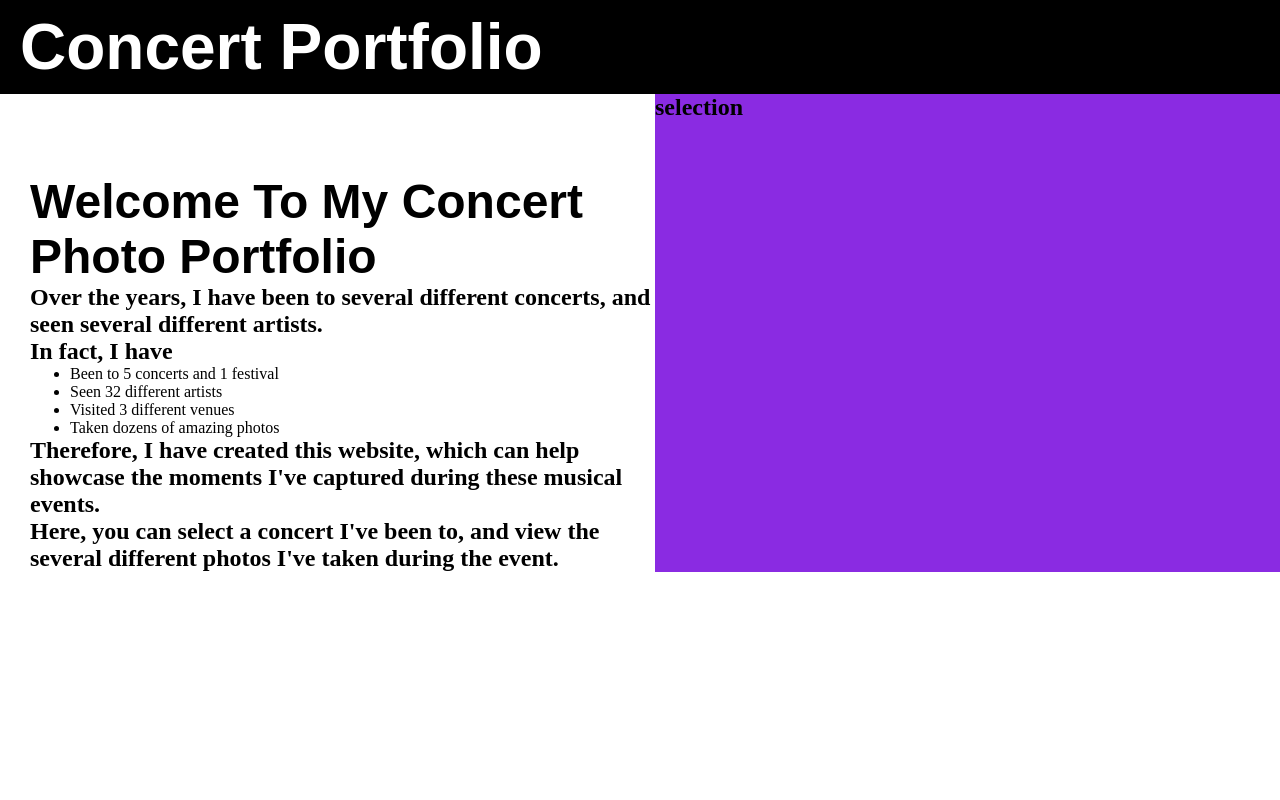
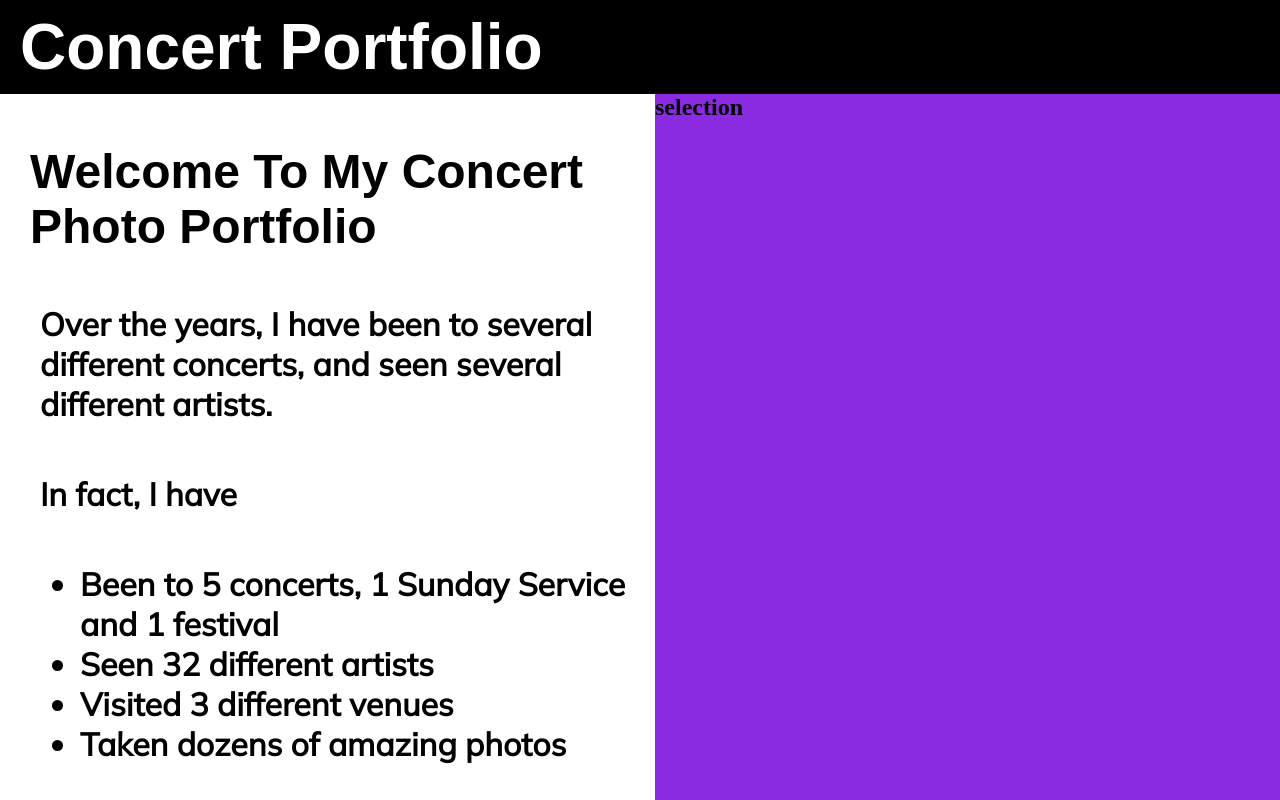
Before and after one commit to johnclimie/concertportfolio, a React (Create React App) app: page / in a window 1280 px wide. Shown: the top 800 px of the page. Built offline with nearby package versions, Linux system fonts and the light colour scheme; a web font is replaced by a local one.

Commit message:
Styled content

```diff
--- a/src/App.js
+++ b/src/App.js
@@ -13,12 +13,13 @@ function App() {
         <div id='about'>
           <h1 id='welcome-title'>Welcome To My Concert Photo Portfolio </h1>
 
+          <div id='welcome-content'>
             <h2>Over the years, I have been to several different concerts, and seen several different artists.</h2>
 
             <h2>In fact, I have</h2>
 
             <ul>
-            <li>Been to 5 concerts and 1 festival</li>
+              <li>Been to 5 concerts, 1 Sunday Service and 1 festival</li>
               <li>Seen 32 different artists</li>
               <li>Visited 3 different venues</li>
               <li>Taken dozens of amazing photos</li>
@@ -27,6 +28,7 @@ function App() {
             <h2>Therefore, I have created this website, which can help showcase the moments I've captured during these musical events.</h2>
 
             <h2>Here, you can select a concert I've been to, and view the several different photos I've taken during the event.</h2>
+          </div>
         </div>
 
 
--- a/src/style.css
+++ b/src/style.css
@@ -1,4 +1,5 @@
 @import url('https://fonts.googleapis.com/css2?family=Koulen&display=swap');
+@import url('https://fonts.googleapis.com/css2?family=Mulish&display=swap');
 
 * {
     margin: 0px;
@@ -31,7 +32,7 @@
     flex-direction: column;
     width: 50%;
     padding-left: 30px;
-    padding-top: 80px;
+    padding-top: 50px;
 }
 
 #selection {
@@ -43,3 +44,19 @@
     font-family: 'Koulen', sans-serif;
     font-size: 3rem;
 }
+
+#welcome-content {
+    padding-left: 10px;
+    font-family: 'Mulish', sans-serif;
+}
+
+#welcome-content h2 {
+    max-width: 30ch;
+    margin: 50px 0px 50px 0px;
+    font-size: 2rem;
+}
+
+#welcome-content ul {
+    font-size: 2rem;
+    font-weight: bold;
+}
```
Lines whose indentation alone changed are shown as unchanged.
